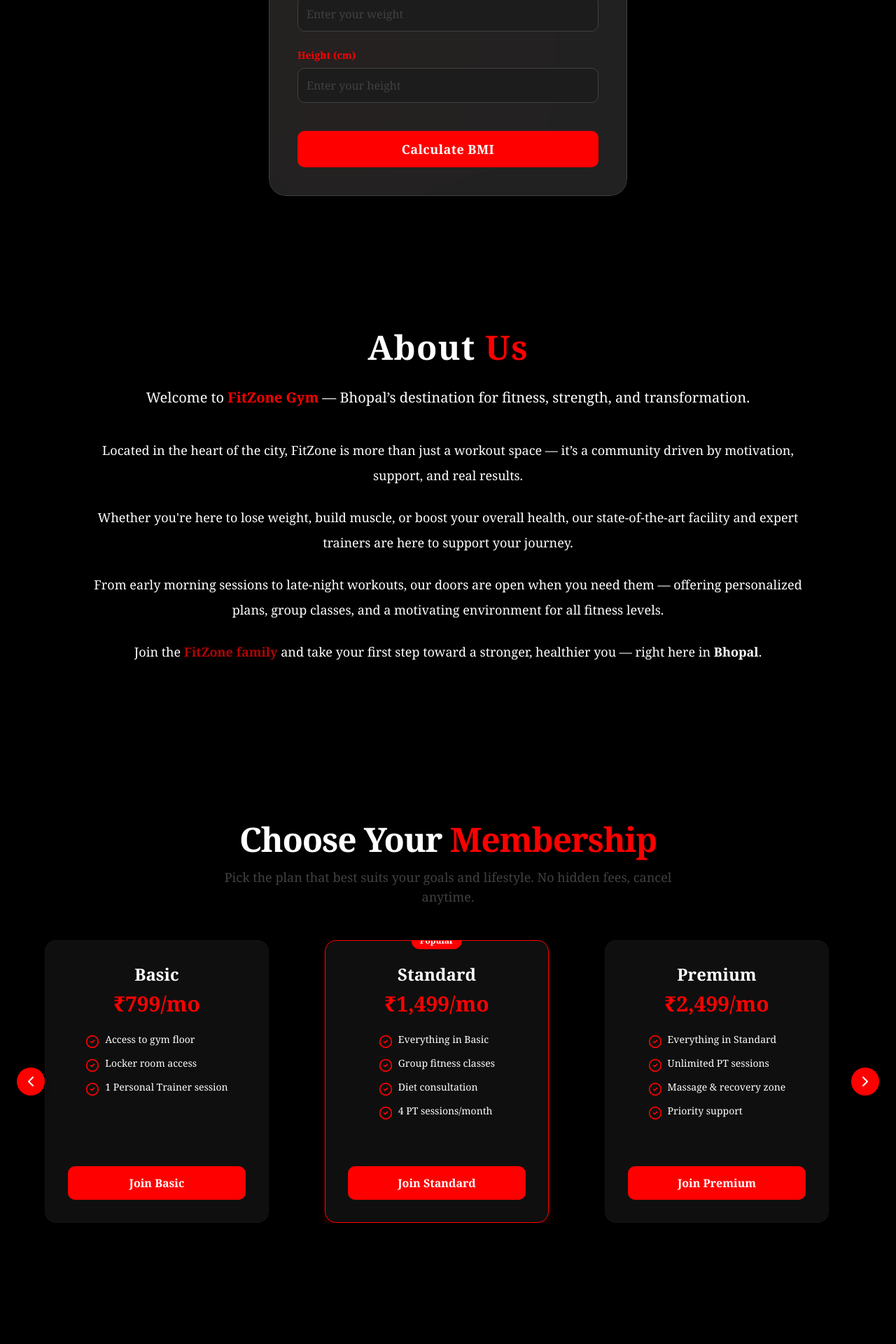
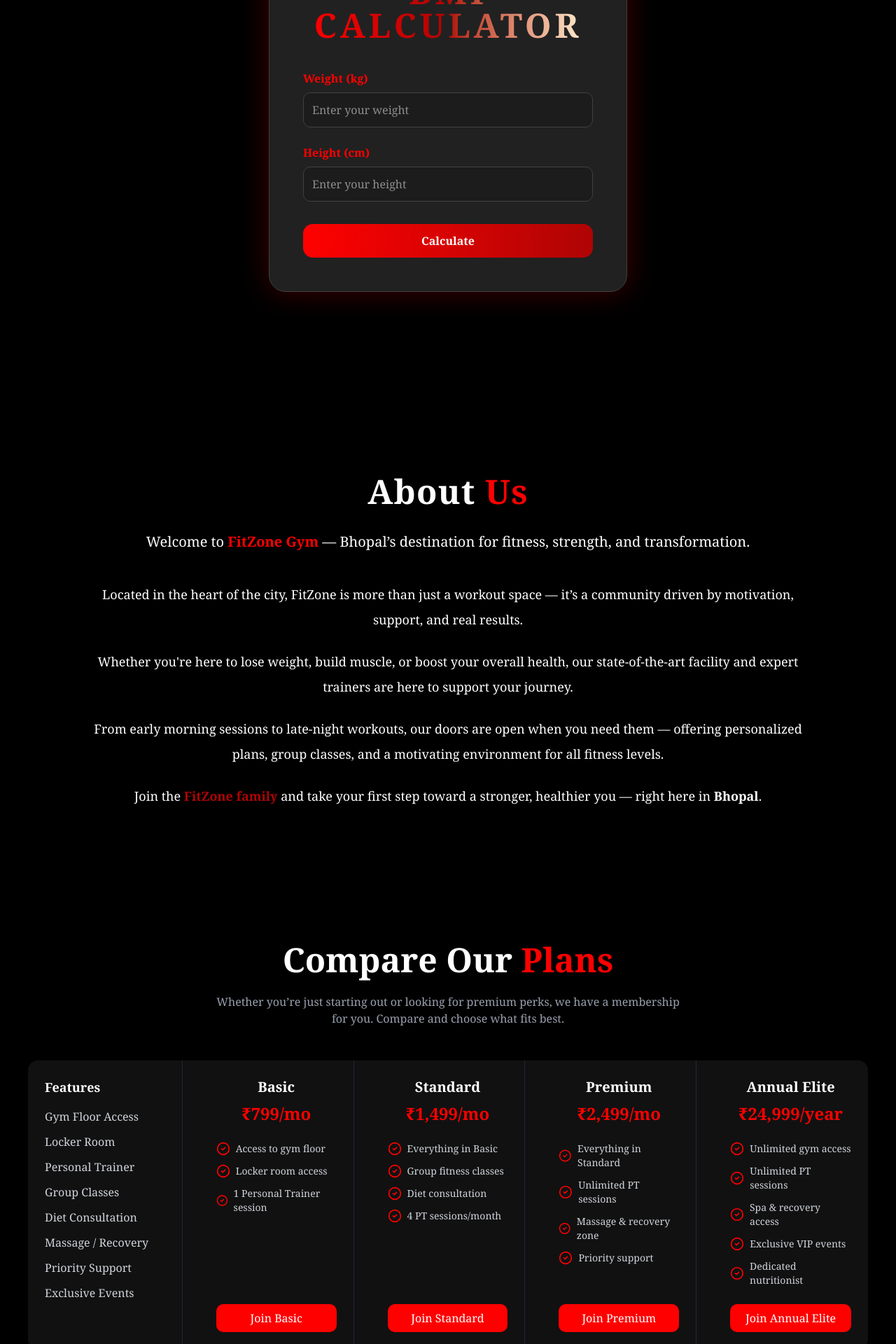
Before and after one commit to 17ishan/Fit-Zone-gym, a React (Vite) app: page / in a window 1280 px wide. Shown: the part 1820-3740 px from the top of the page at 70% size. Built offline with nearby package versions, Linux system fonts and the light colour scheme.

Commit message:
udated bmi and membership section

```diff
--- a/src/components/BMIcalculator.tsx
+++ b/src/components/BMIcalculator.tsx
@@ -1,34 +1,34 @@
+// src/components/BMICalculatorPremium.jsx
 import { useState } from "react";
+import { UserCheck, Heart, Activity } from "lucide-react";
 
-const BMICalculator = () => {
+const BMICalculatorPremium = () => {
   const [weight, setWeight] = useState<number | "">("");
   const [height, setHeight] = useState<number | "">("");
   const [bmi, setBmi] = useState<number | null>(null);
   const [category, setCategory] = useState<string>("");
+  const [emoji, setEmoji] = useState<string>("");
 
   const calculateBMI = () => {
     if (!weight || !height) return;
 
-    const heightInMeters = height / 100;
-    const bmiValue = Number(
-      (weight / (heightInMeters * heightInMeters)).toFixed(2)
-    );
+    const heightMeters = height / 100;
+    const bmiValue = Number((weight / (heightMeters * heightMeters)).toFixed(1));
     setBmi(bmiValue);
 
-    if (bmiValue < 18.5) setCategory("🏋️ Underweight – Time to Bulk Up!");
-    else if (bmiValue >= 18.5 && bmiValue < 24.9)
-      setCategory("💪 Normal – Keep it up!");
-    else if (bmiValue >= 25 && bmiValue < 29.9)
-      setCategory("⚡ Overweight – Time to Cut!");
-    else setCategory("🔥 Obese – Let’s Smash Those Goals!");
-  };
-
-  const getProgressColor = () => {
-    if (!bmi) return "";
-    if (bmi < 18.5) return "bg-[#414141]";
-    if (bmi < 24.9) return "bg-[#00FF7F]"; // green for normal
-    if (bmi < 29.9) return "bg-[#FFD700]"; // yellow for overweight
-    return "bg-[#FF0000]"; // red for obese
+    if (bmiValue < 18.5) {
+      setCategory("Underweight");
+      setEmoji("🏋️");
+    } else if (bmiValue < 24.9) {
+      setCategory("Normal");
+      setEmoji("💪");
+    } else if (bmiValue < 29.9) {
+      setCategory("Overweight");
+      setEmoji("⚡");
+    } else {
+      setCategory("Obese");
+      setEmoji("🔥");
+    }
   };
 
   const getProgressWidth = () => {
@@ -39,43 +39,45 @@ const BMICalculator = () => {
     return "w-4/5";
   };
 
+  const getProgressColor = () => {
+    if (!bmi) return "bg-gray-500";
+    if (bmi < 18.5) return "bg-blue-400";
+    if (bmi < 24.9) return "bg-green-400";
+    if (bmi < 29.9) return "bg-yellow-400";
+    return "bg-red-500";
+  };
+
   return (
-    <div className="bg-black text-white py-20 px-6 flex justify-center items-center">
-      <div className="w-full max-w-lg relative rounded-3xl overflow-hidden">
+    <div className="min-h-screen flex items-center justify-center bg-black px-4 py-20">
+      <div className="relative w-full max-w-lg rounded-3xl bg-[#252525]/90 border border-[#414141] shadow-[0_0_40px_rgba(255,0,0,0.25)] p-8 md:p-12 overflow-hidden">
         {/* Neon Glow Background */}
-        <div className="absolute inset-0 bg-gradient-to-r from-[#FF0000]/40 via-[#AF0404]/30 to-[#414141]/30 blur-3xl animate-pulse" />
+        <div className="absolute inset-0 rounded-3xl bg-gradient-to-r from-[#FF0000]/30 via-[#AF0404]/20 to-[#414141]/20 blur-3xl animate-pulse -z-10"></div>
 
-        <div className="relative z-10 bg-[#252525]/90 backdrop-blur-md border border-[#414141] rounded-3xl shadow-[0_0_25px_rgba(255,0,0,0.25)] p-10 transition-transform duration-500 hover:scale-[1.02]">
-          {/* Title */}
-          <h2 className="text-4xl font-extrabold text-center mb-10 bg-gradient-to-r from-[#FF0000] via-[#AF0404] to-[#414141] bg-clip-text text-transparent tracking-widest uppercase">
+        <h2 className="text-center text-4xl md:text-5xl font-extrabold mb-10 text-transparent bg-clip-text bg-gradient-to-r from-[#FF0000] via-[#AF0404] to-[#FFFADC] tracking-widest uppercase">
           BMI Calculator
         </h2>
 
         {/* Inputs */}
         <div className="space-y-6">
-            <div>
-              <label className="block mb-2 text-[#FF0000] text-sm font-semibold">
-                Weight (kg)
-              </label>
+          <div className="flex flex-col">
+            <label className="text-[#FF0000] font-semibold mb-2">Weight (kg)</label>
             <input
               type="number"
               value={weight}
               onChange={(e) => setWeight(Number(e.target.value))}
               placeholder="Enter your weight"
-                className="w-full p-3 rounded-lg bg-[#1c1c1c] text-white placeholder-[#414141] border border-[#414141] focus:ring-2 focus:ring-[#FF0000] outline-none transition-all"
+              className="w-full p-3 rounded-lg bg-[#1c1c1c] text-white border border-[#414141] focus:ring-2 focus:ring-[#FF0000] outline-none transition-all duration-300"
             />
           </div>
 
-            <div>
-              <label className="block mb-2 text-[#FF0000] text-sm font-semibold">
-                Height (cm)
-              </label>
+          <div className="flex flex-col">
+            <label className="text-[#FF0000] font-semibold mb-2">Height (cm)</label>
             <input
               type="number"
               value={height}
               onChange={(e) => setHeight(Number(e.target.value))}
               placeholder="Enter your height"
-                className="w-full p-3 rounded-lg bg-[#1c1c1c] text-white placeholder-[#414141] border border-[#414141] focus:ring-2 focus:ring-[#AF0404] outline-none transition-all"
+              className="w-full p-3 rounded-lg bg-[#1c1c1c] text-white border border-[#414141] focus:ring-2 focus:ring-[#AF0404] outline-none transition-all duration-300"
             />
           </div>
         </div>
@@ -83,28 +85,32 @@ const BMICalculator = () => {
         {/* Button */}
         <button
           onClick={calculateBMI}
-            className="w-full mt-10 relative group overflow-hidden bg-[#FF0000] py-3 rounded-lg font-bold tracking-wide text-lg  transition-all duration-500"
+          className="w-full mt-8 py-3 rounded-xl bg-gradient-to-r from-[#FF0000] to-[#AF0404] text-white font-bold hover:scale-105 transition-transform duration-300"
         >
-            <span className="relative z-10 text-white ">
-              Calculate BMI
-            </span>
-            <div className="absolute inset-0 bg-[#FF0000] opacity-0 hover:bg-[#AF0404] transition-opacity duration-500 cursor-pointer" />
+          Calculate
         </button>
 
         {/* Result */}
         {bmi && (
-            <div className="mt-12 text-center">
-              <p className="text-2xl font-bold mb-2">
-                Your BMI:{" "}
-                <span className="text-[#FF0000] drop-shadow-lg">{bmi}</span>
+          <div className="mt-10 text-center">
+            <p className="text-2xl md:text-3xl font-bold mb-2 text-[#FF0000]">
+              Your BMI: <span className="text-white drop-shadow-lg">{bmi}</span>
             </p>
-              <p className="text-lg font-medium text-gray-300">{category}</p>
+            <p className="text-lg font-semibold text-gray-300 flex justify-center items-center gap-2">
+              {emoji} {category}
+            </p>
 
-              {/* Progress bar for BMI Range */}
-              <div className="w-full bg-[#1c1c1c] rounded-full h-4 mt-6 overflow-hidden border border-[#414141]">
+            {/* Animated Progress Bar */}
+            <div className="relative w-full h-5 rounded-full bg-[#1c1c1c] mt-6 overflow-hidden border border-[#414141]">
               <div
-                  className={`h-4 rounded-full transition-all duration-700 ease-out ${getProgressColor()} ${getProgressWidth()}`}
+                className={`h-5 rounded-full ${getProgressColor()} transition-all duration-1000`}
+                style={{ width: getProgressWidth() }}
               ></div>
+              <div className="absolute top-0 left-1/2 -translate-x-1/2 h-5 flex items-center justify-center">
+                <span className="text-white text-sm font-semibold drop-shadow-md">
+                  {category}
+                </span>
+              </div>
             </div>
 
             {/* Labels */}
@@ -118,8 +124,7 @@ const BMICalculator = () => {
         )}
       </div>
     </div>
-    </div>
   );
 };
 
-export default BMICalculator;
+export default BMICalculatorPremium;
--- a/src/components/MembershipSection.tsx
+++ b/src/components/MembershipSection.tsx
@@ -1,6 +1,6 @@
-// src/components/MembershipSection.jsx
-import { useRef } from "react";
-import { CheckCircle2, ChevronLeft, ChevronRight } from "lucide-react";
+// src/components/MembershipSectionAlt.jsx
+import { useState } from "react";
+import { CheckCircle2, ChevronDown, ChevronUp } from "lucide-react";
 
 const plans = [
   {
@@ -11,7 +11,6 @@ const plans = [
       "Locker room access",
       "1 Personal Trainer session",
     ],
-    highlight: false,
   },
   {
     title: "Standard",
@@ -22,7 +21,6 @@ const plans = [
       "Diet consultation",
       "4 PT sessions/month",
     ],
-    highlight: true,
   },
   {
     title: "Premium",
@@ -33,39 +31,6 @@ const plans = [
       "Massage & recovery zone",
       "Priority support",
     ],
-    highlight: false,
-  },
-  {
-    title: "Student Plan",
-    price: "₹599/mo",
-    features: [
-      "Access to gym floor (off-peak hours)",
-      "Locker room access",
-      "Discounted PT sessions",
-    ],
-    highlight: false,
-  },
-  {
-    title: "Family Pack",
-    price: "₹3,999/mo",
-    features: [
-      "Access for 3 family members",
-      "Group classes for all",
-      "Shared diet consultation",
-      "2 PT sessions per member",
-    ],
-    highlight: false,
-  },
-  {
-    title: "Corporate Wellness",
-    price: "₹6,999/mo",
-    features: [
-      "10 employee memberships",
-      "Dedicated fitness consultant",
-      "Weekly group fitness workshops",
-      "Monthly health reports",
-    ],
-    highlight: false,
   },
   {
     title: "Annual Elite",
@@ -77,121 +42,115 @@ const plans = [
       "Exclusive VIP events",
       "Dedicated nutritionist",
     ],
-    highlight: true,
   },
 ];
 
-const MembershipSection = () => {
-  const scrollRef = useRef<HTMLDivElement>(null);
-
-  const scrollLeft = () => {
-    if (scrollRef.current) {
-      // Scroll by card width + gap on mobile, larger amount on desktop
-      const scrollAmount = window.innerWidth < 768 ? 200 : 340;
-      scrollRef.current.scrollBy({ left: -scrollAmount, behavior: "smooth" });
-    }
-  };
-
-  const scrollRight = () => {
-    if (scrollRef.current) {
-      // Scroll by card width + gap on mobile, larger amount on desktop
-      const scrollAmount = window.innerWidth < 768 ? 200 : 340;
-      scrollRef.current.scrollBy({ left: scrollAmount, behavior: "smooth" });
-    }
-  };
+const MembershipSectionAlt = () => {
+  const [openIndex, setOpenIndex] = useState<number | null>(null);
 
   return (
-    <section className="relative w-full min-h-screen bg-black text-white px-4 md:px-6 py-24 flex flex-col items-center justify-center">
-      <h2 className="text-3xl md:text-4xl lg:text-5xl font-bold text-center mb-4 tracking-tight">
-        Choose Your <span className="text-[#FF0000]">Membership</span>
-      </h2>
-      <p className="text-base md:text-lg text-[#414141] max-w-2xl text-center mb-12 px-4">
-        Pick the plan that best suits your goals and lifestyle. No hidden fees, cancel anytime.
-      </p>
+    <section className="w-full bg-black text-white py-20 px-4 md:px-10">
+      <div className="max-w-7xl mx-auto">
+        <h2 className="text-center text-3xl md:text-5xl font-bold mb-6">
+          Compare Our <span className="text-[#FF0000]">Plans</span>
+        </h2>
+        <p className="text-center text-gray-400 max-w-2xl mx-auto mb-12">
+          Whether you’re just starting out or looking for premium perks, we have
+          a membership for you. Compare and choose what fits best.
+        </p>
 
-      {/* Scroll buttons */}
-      <div className="relative w-full max-w-7xl">
-        <button
-          onClick={scrollLeft}
-          className="absolute left-2 md:left-0 top-1/2 -translate-y-1/2 z-20 bg-[#FF0000] hover:bg-[#AF0404] text-white p-2 rounded-full shadow-lg transition-colors duration-200"
-        >
-          <ChevronLeft className="w-5 h-5 md:w-6 md:h-6" />
-        </button>
+        {/* Desktop Table */}
+        <div className="hidden md:grid grid-cols-5 gap-6 bg-[#111] rounded-xl overflow-hidden">
+          <div className="p-6 border-r border-gray-800">
+            <h3 className="font-semibold text-lg mb-4">Features</h3>
+            <ul className="space-y-3 text-gray-300">
+              <li>Gym Floor Access</li>
+              <li>Locker Room</li>
+              <li>Personal Trainer</li>
+              <li>Group Classes</li>
+              <li>Diet Consultation</li>
+              <li>Massage / Recovery</li>
+              <li>Priority Support</li>
+              <li>Exclusive Events</li>
+            </ul>
+          </div>
 
-        <button
-          onClick={scrollRight}
-          className="absolute right-2 md:right-0 top-1/2 -translate-y-1/2 z-20 bg-[#FF0000] hover:bg-[#AF0404] text-white p-2 rounded-full shadow-lg transition-colors duration-200"
-        >
-          <ChevronRight className="w-5 h-5 md:w-6 md:h-6" />
-        </button>
-
-        {/* Scrollable container */}
-        <div
-          ref={scrollRef}
-          className="w-full overflow-x-scroll scroll-smooth scrollbar-hidden  "
-        >
-          <div className="flex gap-3 md:gap-6 lg:gap-20 px-8 md:px-10 border-black ">
-            {plans.map((plan, index) => (
-              <div
-                key={index}
-                className={`
-                  flex-shrink-0
-                  w-44 sm:w-52 md:w-72 lg:w-80 overflow-y-hidden
-                  relative flex flex-col items-center
-                  bg-[#414141]/24 backdrop-blur-md
-                  p-4 sm:p-6 md:p-8
-                  rounded-xl md:rounded-2xl
-                  border ${
-                    plan.highlight
-                      ? "border-[#FF0000] shadow-lg shadow-[#FF0000]/20"
-                      : "border-[#414141]/10"
-                  }
-                  transition-all duration-300 hover:scale-101 hover:border-[#AF0404]
-                `}
-              >
-                {plan.highlight && (
-                  <div className="absolute -top-3  left-1/2 -translate-x-1/2 bg-[#FF0000] text-white px-3 py-1 rounded-full text-xs font-semibold">
-                    Popular
-                  </div>
-                )}
-
-                <h3 className="text-lg sm:text-xl md:text-2xl font-bold mb-2 text-center">
+          {plans.map((plan, idx) => (
+            <div
+              key={idx}
+              className={`p-6 flex flex-col justify-between ${
+                idx !== plans.length - 1 ? "border-r border-gray-800" : ""
+              }`}
+            >
+              <div>
+                <h3 className="text-xl font-bold mb-2 text-center">
                   {plan.title}
                 </h3>
-                <p className="text-[#FF0000] text-xl sm:text-2xl md:text-3xl font-bold mb-4 md:mb-6">
+                <p className="text-[#FF0000] text-2xl font-extrabold mb-6 text-center">
                   {plan.price}
                 </p>
-
-                <ul className="space-y-2 md:space-y-3 text-xs sm:text-sm  mb-6 md:mb-8 flex-grow">
-                  {plan.features.map((feature, idx) => (
-                    <li key={idx} className="flex items-start gap-2">
-                      <CheckCircle2 className="text-[#FF0000] w-4 h-4 md:w-5 md:h-5 flex-shrink-0 mt-0.5" />
-                      <span className="leading-tight">{feature}</span>
+                <ul className="space-y-3 text-sm text-gray-300">
+                  {plan.features.map((f, i) => (
+                    <li key={i} className="flex items-center gap-2">
+                      <CheckCircle2 className="text-[#FF0000] w-5 h-5" />
+                      {f}
                     </li>
                   ))}
                 </ul>
+              </div>
+              <button className="mt-6 w-full bg-[#FF0000] hover:bg-[#AF0404] text-white py-2 rounded-lg transition">
+                Join {plan.title}
+              </button>
+            </div>
+          ))}
+        </div>
 
-                <button className="w-full bg-[#FF0000] hover:bg-[#AF0404] text-white font-semibold py-2 md:py-3 px-4 md:px-6 rounded-lg transition-colors duration-300 text-sm md:text-base">
-                  Join {plan.title}
-                </button>
+        {/* Mobile Accordion */}
+        <div className="md:hidden space-y-4">
+          {plans.map((plan, idx) => (
+            <div
+              key={idx}
+              className="bg-[#1a1a1a] rounded-lg p-4 border border-gray-800"
+            >
+              {/* Accordion Button */}
+              <button
+                className="w-full flex justify-between items-center"
+                onClick={() => setOpenIndex(openIndex === idx ? null : idx)}
+              >
+                <span className="font-semibold text-lg">{plan.title}</span>
+                {openIndex === idx ? (
+                  <ChevronUp className="w-5 h-5 text-[#FF0000]" />
+                ) : (
+                  <ChevronDown className="w-5 h-5 text-[#FF0000]" />
+                )}
+              </button>
+              <p className="text-[#FF0000] font-bold mt-1">{plan.price}</p>
+
+              {/* Accordion Content with animation */}
+              <div
+                className={`transition-all duration-500 overflow-hidden ${
+                  openIndex === idx ? "max-h-96 mt-4" : "max-h-0"
+                }`}
+              >
+                <ul className="space-y-2 text-sm text-gray-300">
+                  {plan.features.map((f, i) => (
+                    <li key={i} className="flex items-center gap-2">
+                      <CheckCircle2 className="text-[#FF0000] w-4 h-4" />
+                      {f}
+                    </li>
+                  ))}
+                </ul>
               </div>
-            ))}
-          </div>
+
+              <button className="mt-4 w-full bg-[#FF0000] hover:bg-[#AF0404] text-white py-2 rounded-lg transition">
+                Join {plan.title}
+              </button>
+            </div>
+          ))}
         </div>
       </div>
-
-      {/* Custom scrollbar hide styles */}
-      <style>{`
-        .scrollbar-hide {
-          -ms-overflow-style: none;
-          scrollbar-width: none;
-        }
-        .scrollbar-hide::-webkit-scrollbar {
-          display: none;
-        }
-      `}</style>
     </section>
   );
 };
 
-export default MembershipSection;
+export default MembershipSectionAlt;
```
Lines whose indentation alone changed are shown as unchanged.
